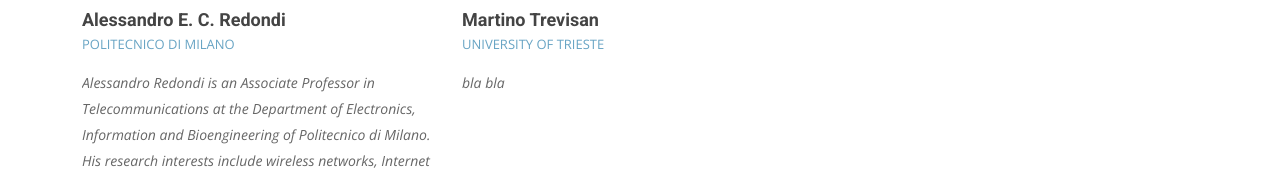
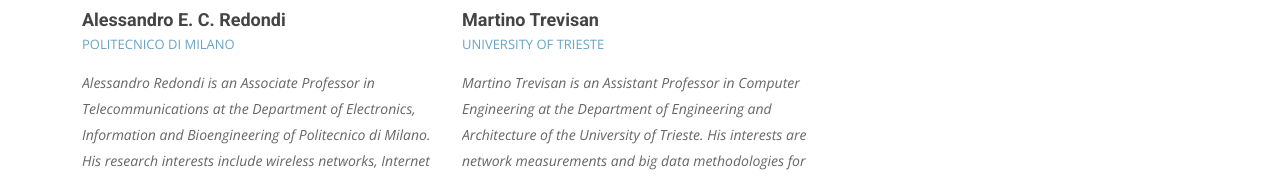
Before and after one commit to compact-prin/compact-prin.github.io, a plain HTML site: page team.html in a window 1280 px wide. Shown: the part 768-947 px from the top of the page. Drawn offline with nearby package versions, Linux system fonts and the light colour scheme; a script that the page names is missing.

Commit message:
Update team.html

```diff
--- a/team.html
+++ b/team.html
@@ -141,7 +141,7 @@
               <div class="member-info">
                 <h4>Martino Trevisan</h4>
                 <span>University of Trieste</span>
-                <p>bla bla</p>
+                <p>Martino Trevisan is an Assistant Professor in Computer Engineering at the Department of Engineering and Architecture of the University of Trieste. His interests are network measurements and big data methodologies for Web and Internet analysis. He is the responsible of the COMPACT research unit at the University of Trieste.</p>
               </div>
             </div>
           </div>
```
